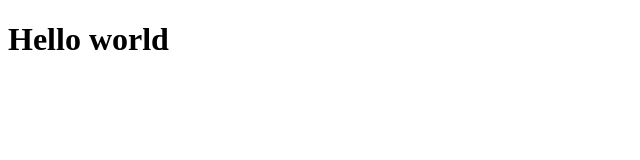
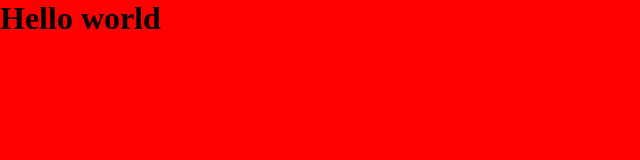
Before and after one commit to bazithiago/CeA_stock_styleguideUI, a plain HTML site: page index.html in a window 1280 px wide. Shown: the whole page, without its empty margins (0-640 px from the left). Drawn offline with Linux system fonts and the light colour scheme.

Commit message:
Add reset in styles.css

```diff
--- a/index.html
+++ b/index.html
@@ -5,6 +5,7 @@
     <meta charset="UTF-8">
     <meta http-equiv="X-UA-Compatible" content="IE=edge">
     <meta name="viewport" content="width=device-width, initial-scale=1.0">
+    <link rel="stylesheet" href="styles.css">
     <title>C&A Stock - Styleguide UI</title>
 </head>
 
--- /dev/null
+++ b/styles.css
@@ -0,0 +1,18 @@
+* {
+	background-color: red;
+	margin: 0;
+	padding: 0;
+	border: 0;
+	outline: 0;
+	box-sizing: border-box;
+	-webkit-font-smoothing: antialiased;
+}
+
+a {
+	cursor: pointer;
+	text-decoration: none;
+}
+
+button {
+	cursor: pointer;
+}
```
